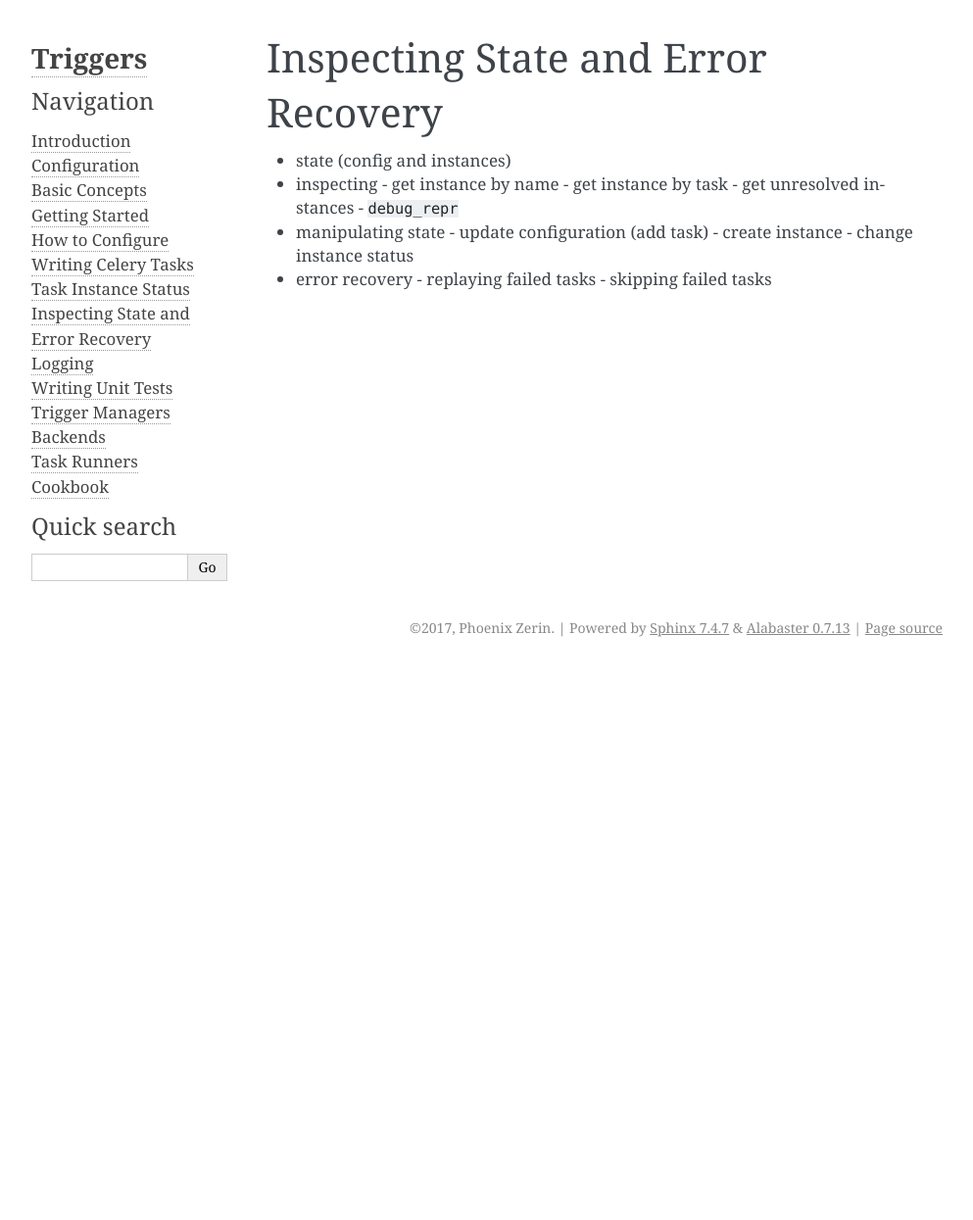
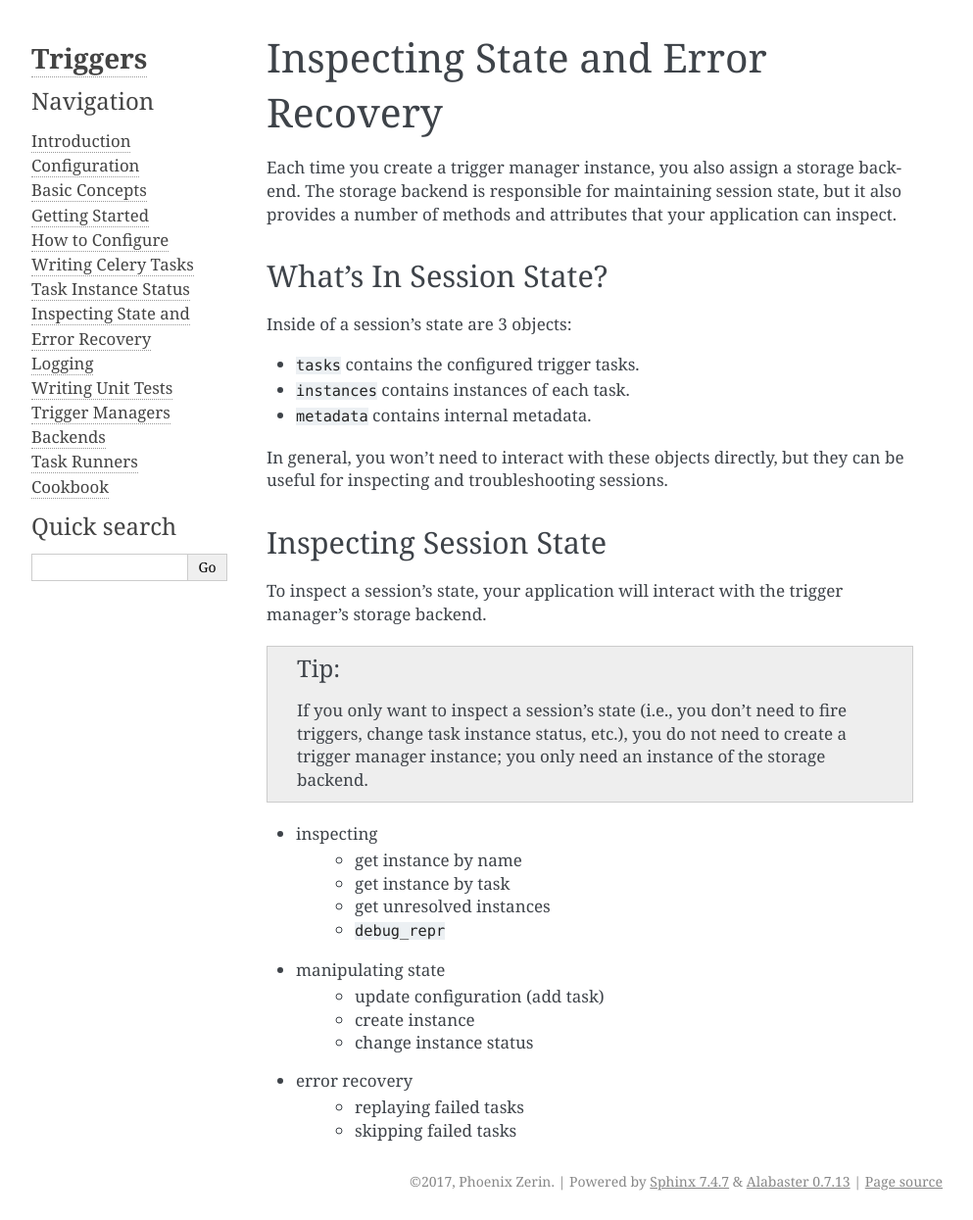
Before and after one commit to lenddoefl/triggers, a Sphinx documentation site: the page built from docs/inspecting.rst, in a window 1280 px wide. Shown: the whole page at 98% size, without its empty margins (148-1141 px from the left). Built offline with Sphinx 7.4.7, drawn with Linux system fonts in a browser that asks for light colours; before the commit the page ends 900 px from its top, so only the background shows below that.

Commit message:
Added some content to inspecting docs.

```diff
--- a/docs/inspecting.rst
+++ b/docs/inspecting.rst
@@ -1,16 +1,46 @@
 ===================================
 Inspecting State and Error Recovery
 ===================================
-- state (config and instances)
+Each time you create a trigger manager instance, you also assign a storage
+backend.  The storage backend is responsible for maintaining session state, but
+it also provides a number of methods and attributes that your application can
+inspect.
+
+------------------------
+What's In Session State?
+------------------------
+Inside of a session's state are 3 objects:
+
+- ``tasks`` contains the configured trigger tasks.
+- ``instances`` contains instances of each task.
+- ``metadata`` contains internal metadata.
+
+In general, you won't need to interact with these objects directly, but they can
+be useful for inspecting and troubleshooting sessions.
+
+------------------------
+Inspecting Session State
+------------------------
+To inspect a session's state, your application will interact with the trigger
+manager's storage backend.
+
+.. tip::
+
+   If you only want to inspect a session's state (i.e., you don't need to fire
+   triggers, change task instance status, etc.), you do not need to create a
+   trigger manager instance; you only need an instance of the storage backend.
+
+
+
 - inspecting
-  - get instance by name
-  - get instance by task
-  - get unresolved instances
-  - ``debug_repr``
+   - get instance by name
+   - get instance by task
+   - get unresolved instances
+   - ``debug_repr``
 - manipulating state
-  - update configuration (add task)
-  - create instance
-  - change instance status
+   - update configuration (add task)
+   - create instance
+   - change instance status
 - error recovery
-  - replaying failed tasks
-  - skipping failed tasks
+   - replaying failed tasks
+   - skipping failed tasks
```
